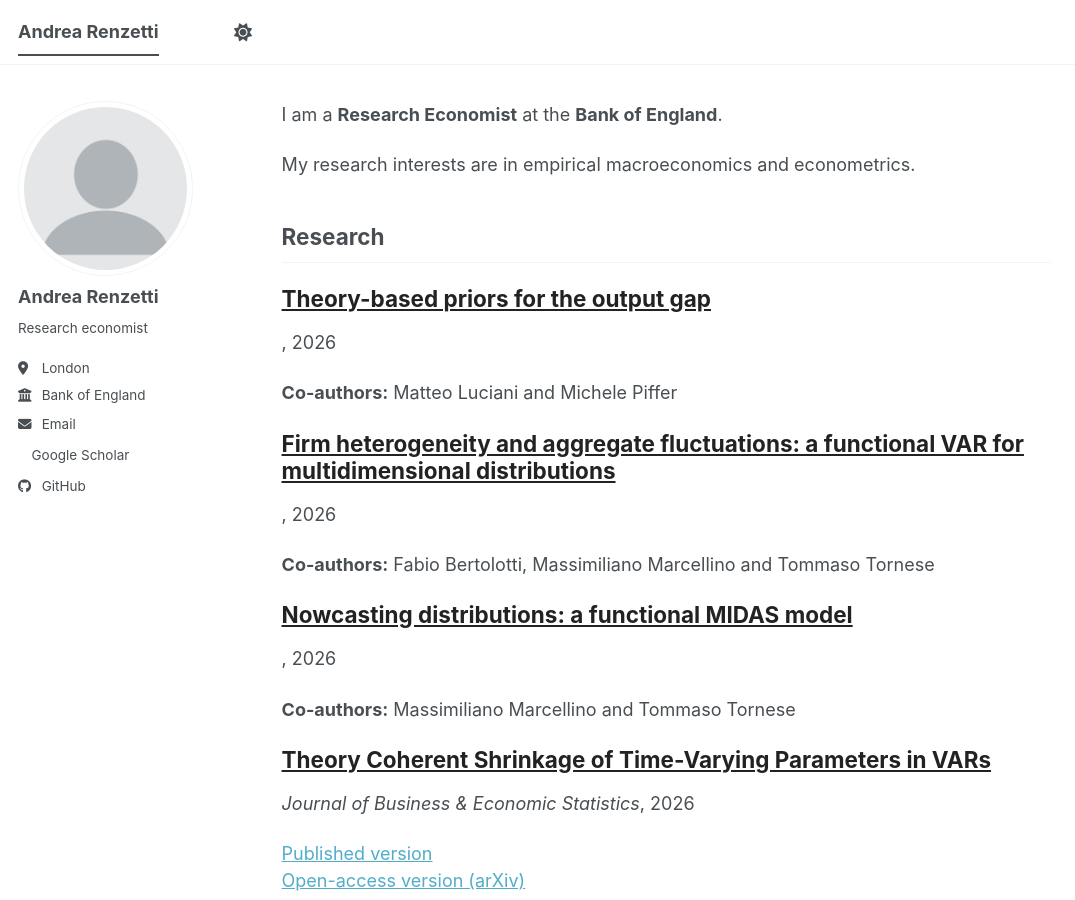
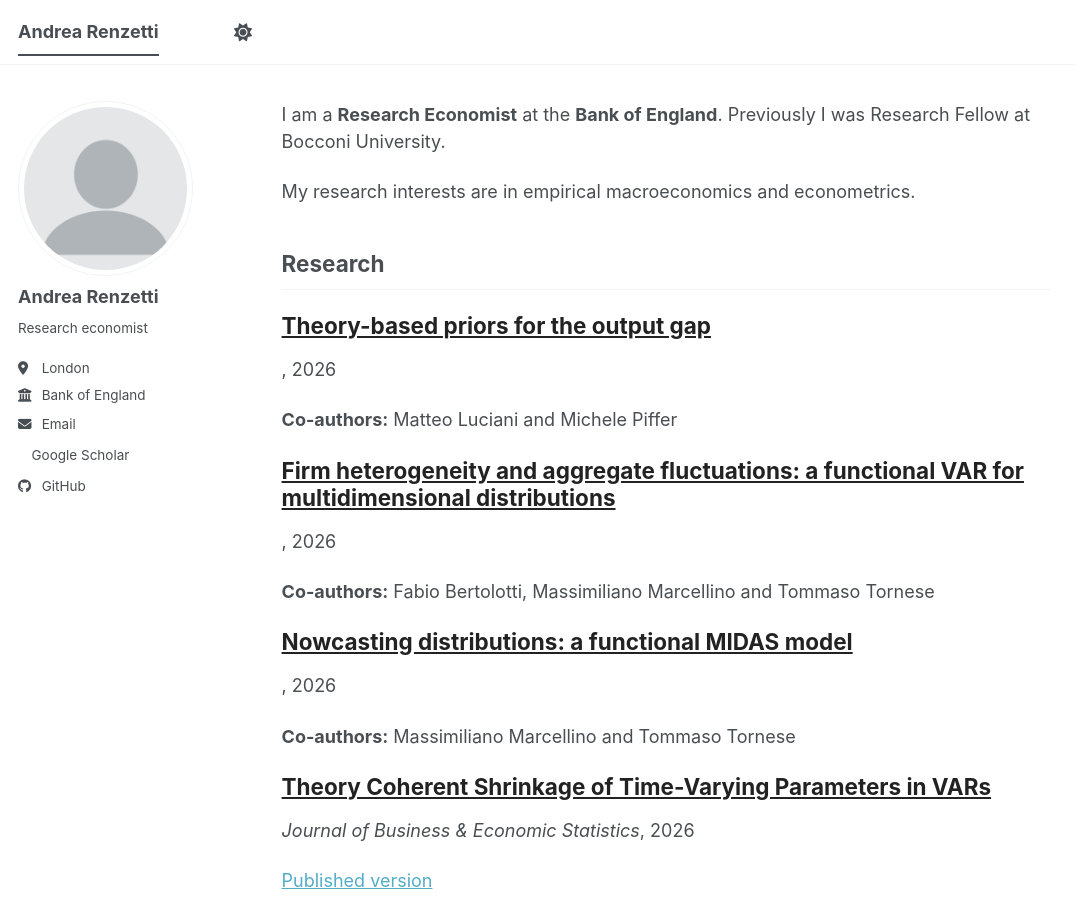
Before and after one commit to RenzettiA/RenzettiA.github.io, a Jekyll site: the page built from _pages/about.md, in a window 1280 px wide and 900 px high. Shown: the whole window, without its empty margins (0-1075 px from the left). Built offline with Jekyll 4.4.1, drawn with Linux system fonts in a browser that asks for light colours; a style sheet for code colours, icons or effects is not loaded.

Commit message:
Update about section with previous position
Added previous position as Research Fellow at Bocconi University.

```diff
--- a/_pages/about.md
+++ b/_pages/about.md
@@ -8,7 +8,7 @@ redirect_from:
 ---
 
 
-I am a **Research Economist** at the **Bank of England**.
+I am a **Research Economist** at the **Bank of England**. Previously I was Research Fellow at Bocconi University.
 
 My research interests are in empirical macroeconomics and econometrics.
 
```
